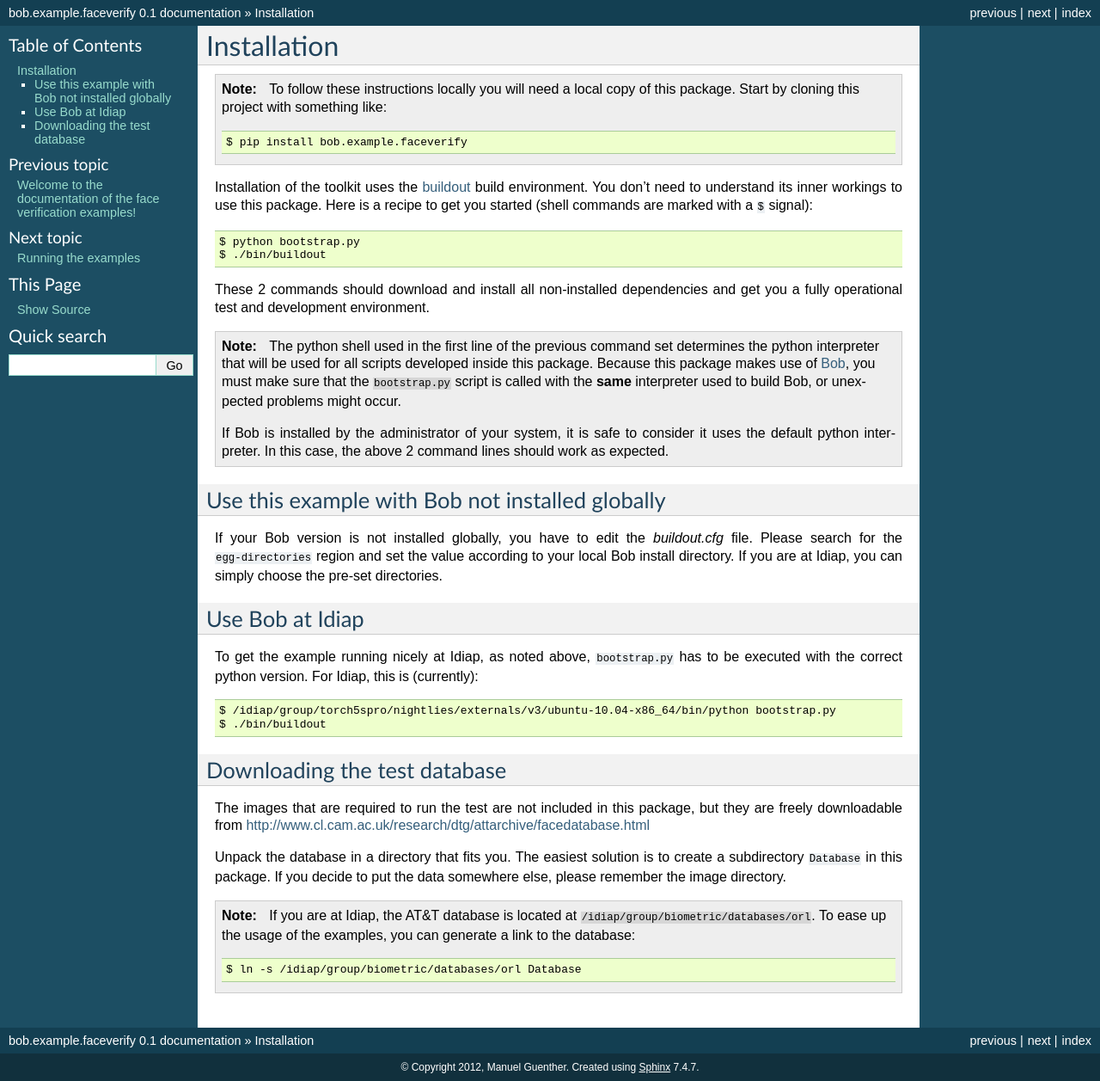
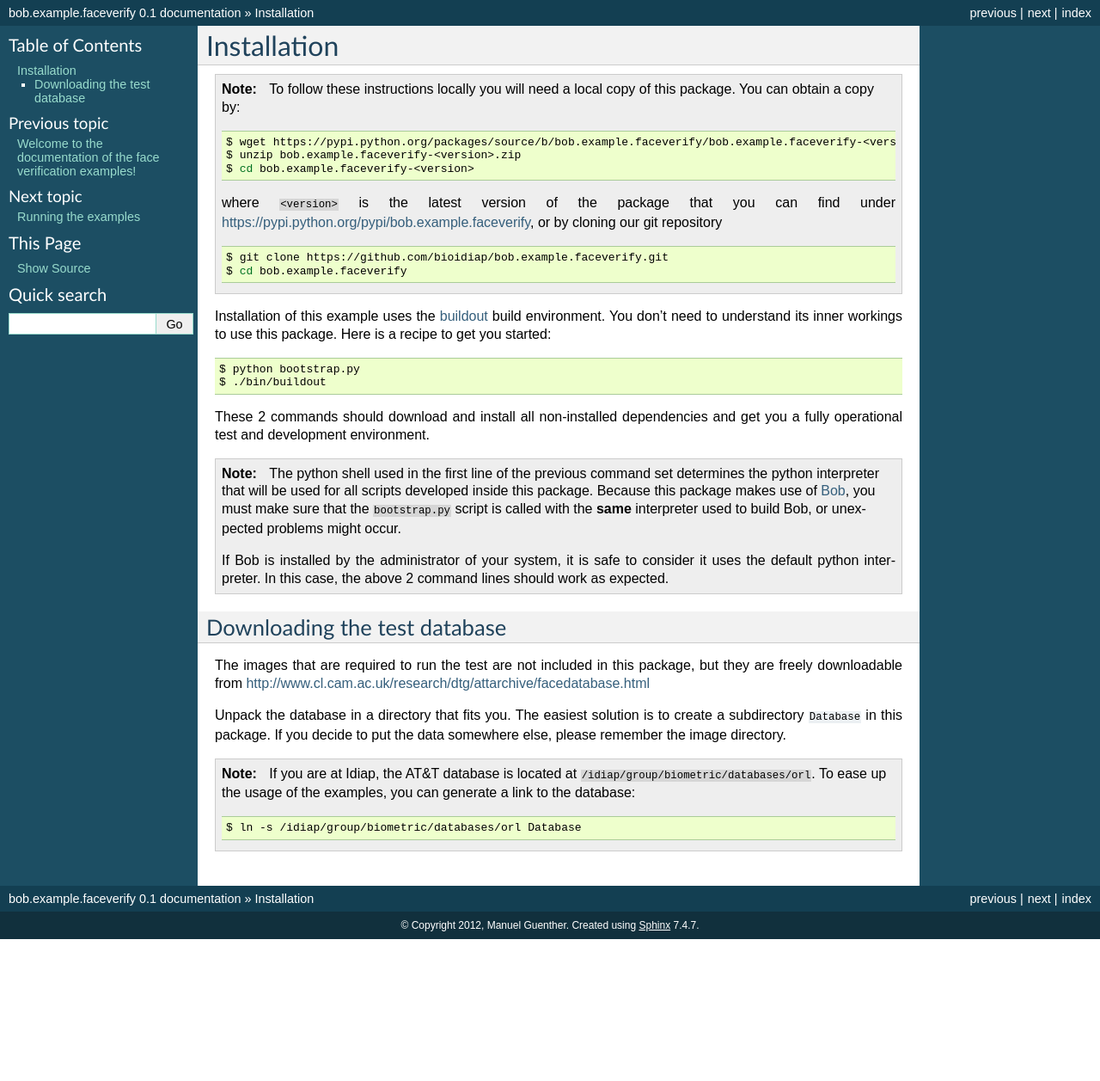
Before and after one commit to tiagofrepereira2012/bob.prepare_eyes_annotations, a Sphinx documentation site: the page built from doc/installation.rst, in a window 1280 px wide. Shown: the whole page at 86% size. Built offline with Sphinx 7.4.7, drawn with Linux system fonts in a browser that asks for light colours; after the commit the page ends 1092 px from its top, so only the background shows below that.

Commit message:
Corrected instructions to download and generate documenation.

```diff
--- a/doc/installation.rst
+++ b/doc/installation.rst
@@ -5,15 +5,24 @@
 .. note::
 
   To follow these instructions locally you will need a local copy of this package.
-  Start by cloning this project with something like:
+  You can obtain a copy by:
 
   .. code-block:: sh
 
-    $ pip install bob.example.faceverify
+    $ wget https://pypi.python.org/packages/source/b/bob.example.faceverify/bob.example.faceverify-<version>.zip
+    $ unzip bob.example.faceverify-<version>.zip
+    $ cd bob.example.faceverify-<version>
 
-Installation of the toolkit uses the `buildout <http://www.buildout.org/>`_ build environment.
+  where ``<version>`` is the latest version of the package that you can find under https://pypi.python.org/pypi/bob.example.faceverify, or by cloning our git repository
+
+  .. code-block:: sh
+
+    $ git clone https://github.com/bioidiap/bob.example.faceverify.git
+    $ cd bob.example.faceverify
+
+Installation of this example uses the `buildout <http://www.buildout.org/>`_ build environment.
 You don't need to understand its inner workings to use this package.
-Here is a recipe to get you started (shell commands are marked with a ``$`` signal):
+Here is a recipe to get you started:
 
 .. code-block:: sh
 
@@ -30,23 +39,6 @@ These 2 commands should download and install all non-installed dependencies and
   If Bob is installed by the administrator of your system, it is safe to consider it uses the default python interpreter.
   In this case, the above 2 command lines should work as expected.
 
-
-Use this example with Bob not installed globally
-~~~~~~~~~~~~~~~~~~~~~~~~~~~~~~~~~~~~~~~~~~~~~~~~
-If your Bob version is not installed globally, you have to edit the *buildout.cfg* file.
-Please search for the ``egg-directories`` region and set the value according to your local Bob install directory.
-If you are at Idiap, you can simply choose the pre-set directories.
-
-
-Use Bob at Idiap
-~~~~~~~~~~~~~~~~
-To get the example running nicely at Idiap, as noted above, ``bootstrap.py`` has to be executed with the correct python version.
-For Idiap, this is (currently):
-
-.. code-block:: sh
-
-  $ /idiap/group/torch5spro/nightlies/externals/v3/ubuntu-10.04-x86_64/bin/python bootstrap.py
-  $ ./bin/buildout
 
 
 Downloading the test database
--- a/setup.py
+++ b/setup.py
@@ -28,7 +28,7 @@ setup(
     # This is the basic information about your project. Modify all this
     # information before releasing code publicly.
     name='bob.example.faceverify',
-    version='0.2.3',
+    version='0.2.4',
     description='Example for using Bob to create face verification systems',
     url='http://pypi.python.org/pypi/bob.example.faceverify',
     license='GPLv3',
```
Also changed, not shown: README.rst (+41 -7 lines), doc/examples.rst (+6 -6 lines).
